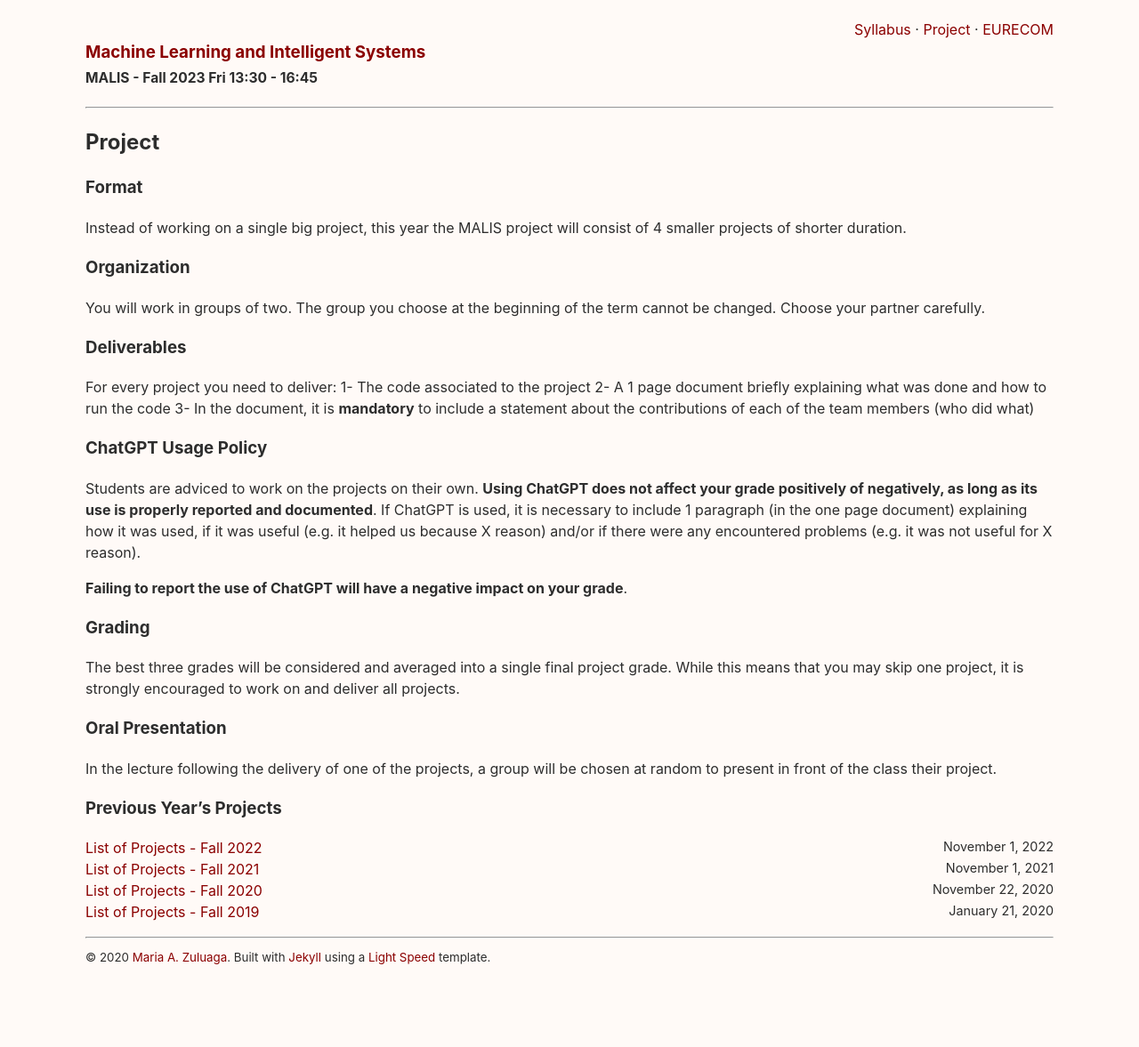
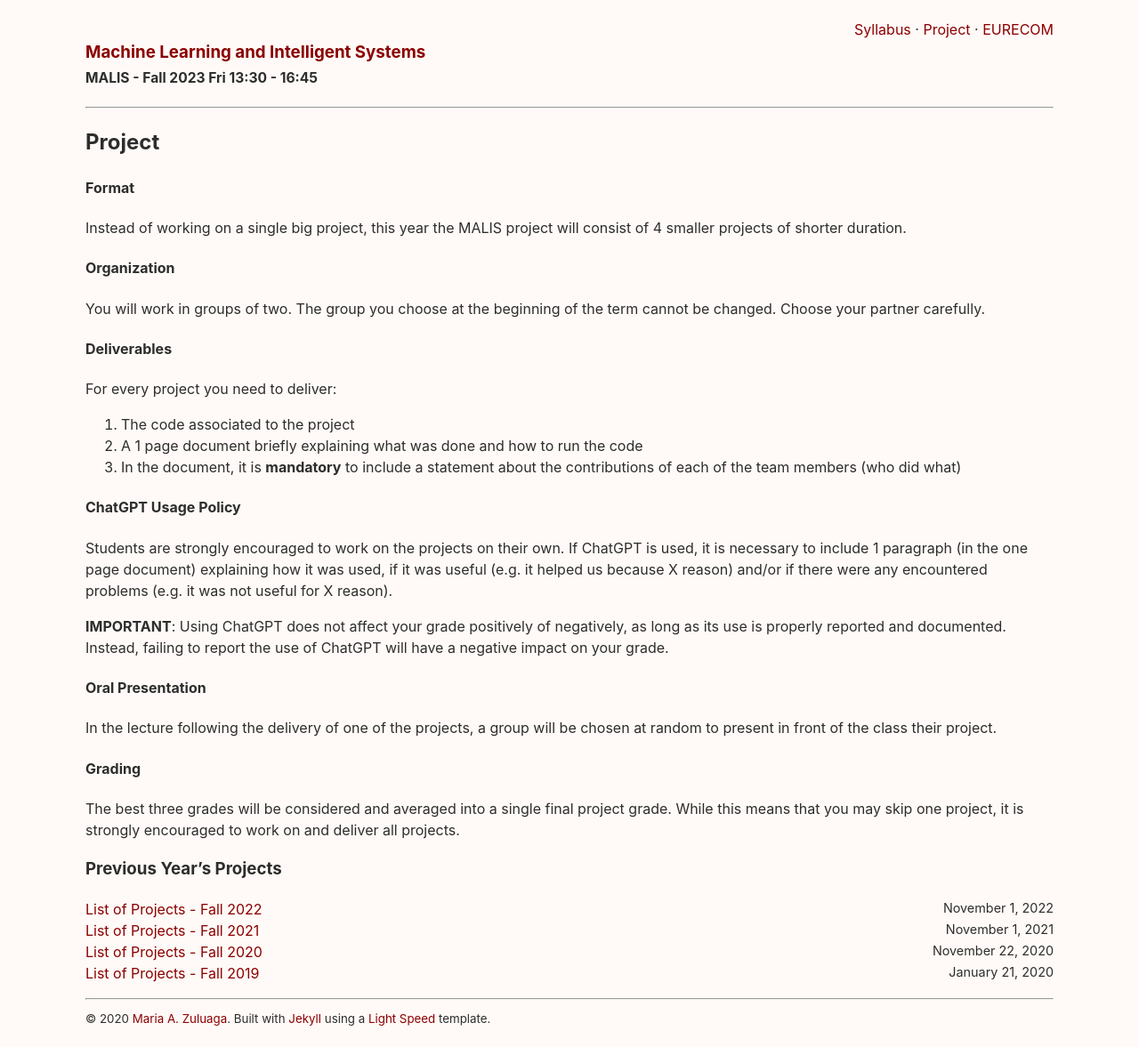
Before and after one commit to malis-course/malis-course.github.io, a Jekyll site: the page built from _pages/project.md, in a window 1280 px wide. Shown: the whole page at 89% size. Built offline with Jekyll 4.4.1, drawn with Linux system fonts in a browser that asks for light colours; before the commit the page ends 1108 px from its top, so only the background shows below that.

Commit message:
Projects 2023-24

```diff
--- a/_pages/project.md
+++ b/_pages/project.md
@@ -5,31 +5,30 @@ description: EURECOM
 permalink: /project
 ---
 
-### Format
+#### Format
 Instead of working on a single big project, this year the MALIS project will consist of 4 smaller projects of shorter duration.
 
-### Organization
+#### Organization
 You will work in groups of two. The group you choose at the beginning of the term cannot be changed. Choose your partner carefully.
 
-### Deliverables
+#### Deliverables
 For every project you need to deliver:
-1- The code associated to the project
-2- A 1 page document briefly explaining what was done and how to run the code
-3- In the document, it is **mandatory** to include a statement about the contributions of each of the team members (who did what)
+1. The code associated to the project
+2. A 1 page document briefly explaining what was done and how to run the code
+3. In the document, it is **mandatory** to include a statement about the contributions of each of the team members (who did what)
 
-### ChatGPT Usage Policy
-Students are adviced to work on the projects on their own. **Using ChatGPT does not affect your grade positively of negatively, as long as its use is properly reported and documented**.
-If ChatGPT is used, it is necessary to include 1 paragraph (in the one page document) explaining how it was used, if it was useful (e.g. it helped us because X reason)
+#### ChatGPT Usage Policy
+Students are strongly encouraged to work on the projects on their own. If ChatGPT is used, it is necessary to include 1 paragraph (in the one page document) explaining how it was used, if it was useful (e.g. it helped us because X reason)
 and/or if there were any encountered problems (e.g. it was not useful for X reason).
 
-**Failing to report the use of ChatGPT will have a negative impact on your grade**.
+**IMPORTANT**: Using ChatGPT does not affect your grade positively of negatively, as long as its use is properly reported and documented. Instead, failing to report the use of ChatGPT will have a negative impact on your grade.
 
-### Grading
+#### Oral Presentation
+In the lecture following the delivery of one of the projects, a group will be chosen at random to present in front of the class their project.
+
+#### Grading
 The best three grades will be considered and averaged into a single final project grade.
 While this means that you may skip one project, it is strongly encouraged to work on and deliver all projects.
-
-### Oral Presentation
-In the lecture following the delivery of one of the projects, a group will be chosen at random to present in front of the class their project.
 
 
 ### Previous Year's Projects
```
